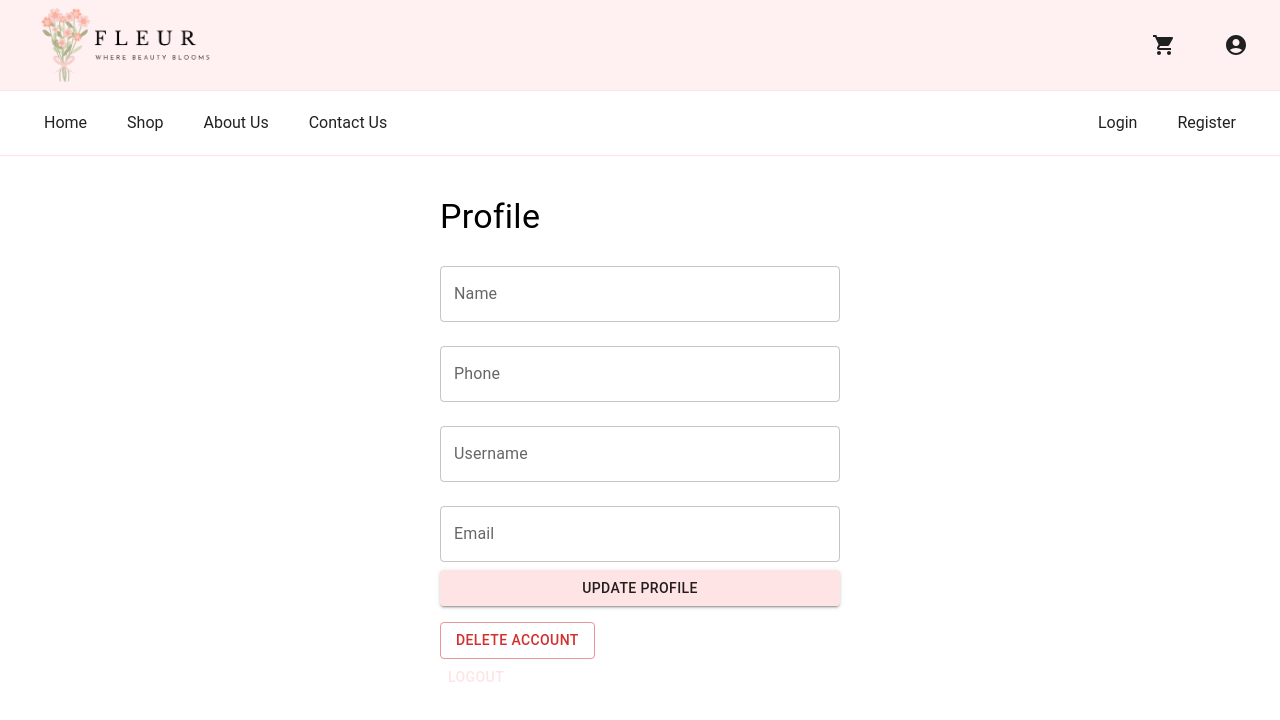
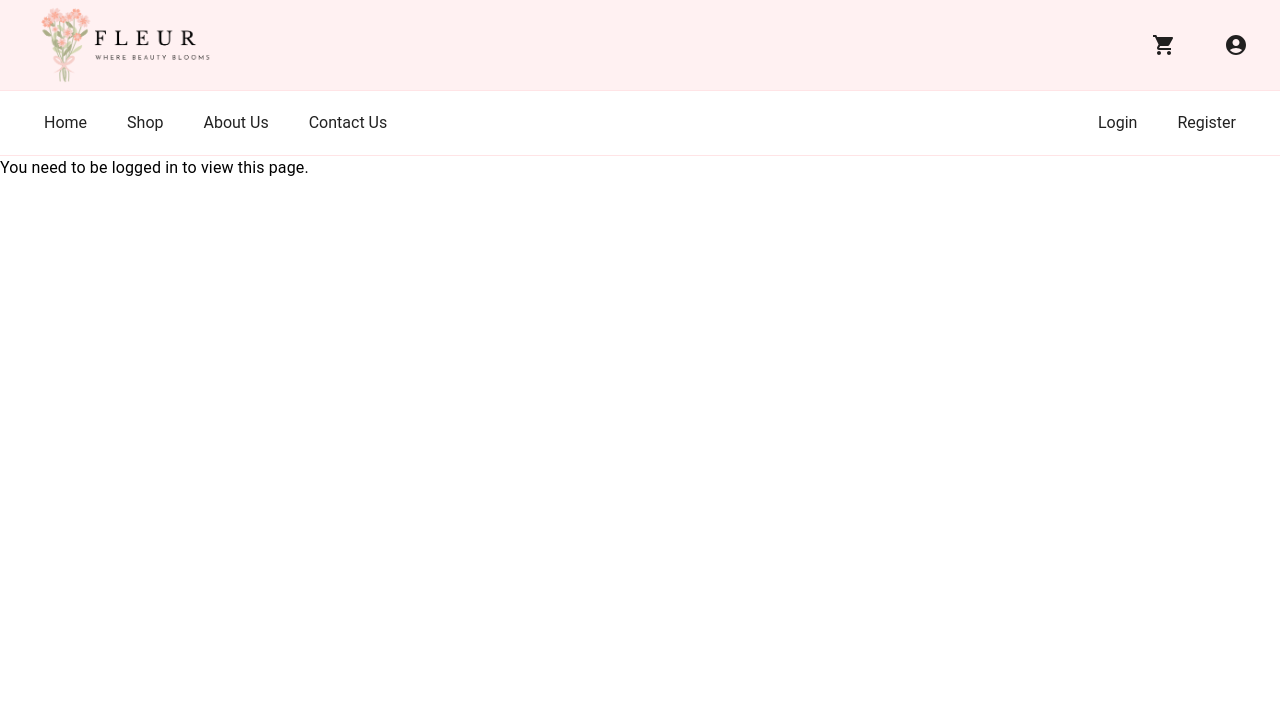
Before and after one commit to Charlette-Tulod/fleur, a React (Vite) app: page /profile in a window 1280 px wide. Shown: the top 720 px of the page. Built offline with nearby package versions, Linux system fonts and the light colour scheme.

Commit message:
modify cart and  profile page

```diff
--- a/src/pages/CartPage/index.tsx
+++ b/src/pages/CartPage/index.tsx
@@ -234,7 +234,7 @@ function CartPage() {
                   ml: 2,
                 }}
               >
-                Checkout
+                Order Now
               </Button>
             </Box>
           </>
--- a/src/pages/ProfilePage/index.tsx
+++ b/src/pages/ProfilePage/index.tsx
@@ -1,128 +1,339 @@
-/* eslint-disable react/jsx-props-no-spreading */
-import { useForm, SubmitHandler } from 'react-hook-form';
-import { zodResolver } from '@hookform/resolvers/zod';
-import * as z from 'zod';
-import { TextField, Button, Box, Typography } from '@mui/material';
-import { useNavigate } from 'react-router-dom';
+// import { useState, useEffect } from 'react';
+// import {
+//   Box,
+//   TextField,
+//   Button,
+//   Typography,
+//   Alert,
+//   Card,
+//   CardContent,
+//   CardActions,
+//   IconButton,
+// } from '@mui/material';
+// import { Edit as EditIcon } from '@mui/icons-material';
 
-import supabase from '../../config/supabaseClient';
-import useUserStore from '../../store/useUserStore';
+// import supabase from '../../config/supabaseClient';
+// import { useUserStore } from '../../store/useUserStore';
 
-const schema = z.object({
-  name: z.string().min(1, 'Name is required'),
-  phone: z.string().min(1, 'Phone is required'),
-  username: z.string().min(1, 'Username is required'),
-  email: z.string().email('Invalid email address').min(1, 'Email is required'),
+// function ProfilePage() {
+//   const { user } = useUserStore((state) => ({
+//     user: state.user,
+//     setUser: state.setUser,
+//     clearUser: state.clearUser,
+//   }));
+//   // Initialize useNavigate hook
+//   const [profile, setProfile] = useState<{
+//     name: string;
+//     phone: string;
+//   } | null>(null);
+//   const [errorMessage, setErrorMessage] = useState<string | null>(null);
+//   const [successMessage, setSuccessMessage] = useState<string | null>(null);
+//   const [isEditMode, setIsEditMode] = useState(false);
+
+//   useEffect(() => {
+//     if (user) {
+//       // Fetch additional user info from Supabase
+//       const fetchProfile = async () => {
+//         const { data, error } = await supabase
+//           .from('profiles')
+//           .select('name, phone')
+//           .eq('id', user.id)
+//           .single();
+
+//         if (data) {
+//           setProfile({ name: data.name, phone: data.phone });
+//         }
+
+//         if (error) {
+//           // console.error('Fetch Profile Error:', error);
+//           setErrorMessage(
+//             error instanceof Error ? error.message : String(error)
+//           );
+//         }
+//       };
+
+//       fetchProfile();
+//     }
+//   }, [user]);
+
+//   const updateProfile = async () => {
+//     setErrorMessage(null);
+//     setSuccessMessage(null);
+
+//     try {
+//       const formData = {
+//         name: profile?.name || '',
+//         phone: profile?.phone || '',
+//       };
+
+//       const { error } = await supabase
+//         .from('profiles')
+//         .update(formData)
+//         .eq('id', user?.id);
+
+//       if (error) {
+//         throw new Error(error.message as string); // Explicitly cast error.message to string
+//       } else {
+//         setSuccessMessage('Profile updated successfully!');
+//         setIsEditMode(false);
+//       }
+//     } catch (error) {
+//       // console.error('Error updating profile:', error);
+//       setErrorMessage(error instanceof Error ? error.message : String(error));
+//     }
+//   };
+
+//   if (!user) {
+//     return <Typography>You need to be logged in to view this page.</Typography>;
+//   }
+
+//   return (
+//     <Box
+//       sx={{
+//         maxWidth: 400,
+//         mx: 'auto',
+//         mt: 5,
+//         p: 3,
+//         boxShadow: 2,
+//         borderRadius: 2,
+//         display: 'flex',
+//         flexDirection: 'column',
+//         alignItems: 'center',
+//       }}
+//     >
+//       <Typography
+//         variant="h4"
+//         fontWeight="bold"
+//         color="customColors.brown"
+//         gutterBottom
+//       >
+//         Profile
+//       </Typography>
+//       {errorMessage && <Alert severity="error">{errorMessage}</Alert>}
+//       {successMessage && <Alert severity="success">{successMessage}</Alert>}
+//       {!isEditMode ? (
+//         <Card>
+//           <CardContent>
+//             <Typography variant="h6">Name: {profile?.name}</Typography>
+//             <Typography variant="h6">Phone: {profile?.phone}</Typography>
+//             <Typography variant="h6">Email: {user.email}</Typography>
+//           </CardContent>
+//           <CardActions>
+//             <IconButton onClick={() => setIsEditMode(true)}>
+//               <EditIcon />
+//             </IconButton>
+//           </CardActions>
+//         </Card>
+//       ) : (
+//         <Box>
+//           <TextField
+//             label="Name"
+//             value={profile?.name || ''}
+//             onChange={(e) =>
+//               setProfile((prev) => ({
+//                 ...prev!,
+//                 name: e.target.value,
+//               }))
+//             }
+//             fullWidth
+//             margin="normal"
+//           />
+//           <TextField
+//             label="Phone"
+//             value={profile?.phone || ''}
+//             onChange={(e) =>
+//               setProfile((prev) => ({
+//                 ...prev!,
+//                 phone: e.target.value,
+//               }))
+//             }
+//             fullWidth
+//             margin="normal"
+//           />
+
+//           <Button
+//             onClick={updateProfile}
+//             variant="contained"
+//             color="primary"
+//             sx={{ mt: 3 }}
+//             fullWidth
+//           >
+//             Update Profile
+//           </Button>
+//           <Button
+//             onClick={() => setIsEditMode(false)}
+//             variant="contained"
+//             color="secondary"
+//             sx={{ mt: 3 }}
+//             fullWidth
+//           >
+//             Cancel
+//           </Button>
+//         </Box>
+//       )}
+//     </Box>
+//   );
+// }
+
+// export default ProfilePage;
+
+import React, { useState, useEffect } from 'react';
+import {
+  Box,
+  TextField,
+  Button,
+  Typography,
+  Alert,
+  Card,
+  CardContent,
+  CardActions,
+  IconButton,
+} from '@mui/material';
+import { Edit as EditIcon } from '@mui/icons-material';
+
+import {
+  fetchUserProfile,
+  updateProfile,
+} from '../../services/userSupabaseService';
+import { useUserStore } from '../../store/useUserStore';
+import { User } from '../../datas/user'; // Adjust the path based on your project structure
+
+function ProfilePage() {
+  const { user } = useUserStore((state) => ({
+    user: state.user,
+    setUser: state.setUser,
+    clearUser: state.clearUser,
+  }));
+  const [profile, setProfile] = useState<User | null>(null);
+  const [errorMessage, setErrorMessage] = useState<string | null>(null);
+  const [successMessage, setSuccessMessage] = useState<string | null>(null);
+  const [isEditMode, setIsEditMode] = useState(false);
+
+  useEffect(() => {
+    if (user) {
+      // Fetch additional user info from Supabase
+      const fetchProfileData = async () => {
+        try {
+          const userData = await fetchUserProfile(user.id);
+          setProfile(userData);
+        } catch (error) {
+          setErrorMessage(
+            error instanceof Error ? error.message : String(error)
+          );
+        }
+      };
+
+      fetchProfileData();
+    }
+  }, [user]);
+
+  const handleUpdateProfile = async () => {
+    setErrorMessage(null);
+    setSuccessMessage(null);
+
+    if (!profile) return;
+
+    try {
+      await updateProfile(profile.id, {
+        name: profile.name,
+        phone: profile.phone,
       });
 
-type ProfileFormInputs = z.infer<typeof schema>;
+      setSuccessMessage('Profile updated successfully!');
+      setIsEditMode(false);
+    } catch (error) {
+      setErrorMessage(error instanceof Error ? error.message : String(error));
+    }
+  };
 
-function ProfilePage() {
-  const { user, setUser } = useUserStore();
-  const {
-    register,
-    handleSubmit,
-    formState: { errors },
-  } = useForm<ProfileFormInputs>({
-    resolver: zodResolver(schema),
-    defaultValues: user || {},
-  });
-  const navigate = useNavigate();
-
-  const onUpdateProfile: SubmitHandler<ProfileFormInputs> = async (data) => {
-    if (!user) return;
-
-    const { data: updatedUserData, error } = await supabase
-      .from('users')
-      .update(data)
-      .eq('id', user.id)
-      .single();
-
-    if (error) {
-      console.error(error.message);
-      return;
+  if (!user) {
+    return <Typography>You need to be logged in to view this page.</Typography>;
   }
 
-    setUser(updatedUserData);
-    // Optionally show a success message or navigate to another page
-  };
-
-  const onDeleteAccount = async () => {
-    if (!user) return;
-
-    const { error } = await supabase.from('users').delete().eq('id', user.id);
-
-    if (error) {
-      console.error(error.message);
-      return;
-    }
-
-    // Perform any necessary cleanup or redirect to a different page
-    setUser(null);
-    navigate('/'); // Redirect to home page or login page
-  };
-
-  const onLogout = async () => {
-    const { error } = await supabase.auth.signOut();
-
-    if (error) {
-      console.error(error.message);
-      return;
-    }
-
-    setUser(null);
-    navigate('/login'); // Redirect to login page after logout
-  };
-
   return (
-    <Box sx={{ maxWidth: 400, mx: 'auto', mt: 5 }}>
-      <Typography variant="h4" component="h1" gutterBottom>
+    <Box
+      sx={{
+        maxWidth: 400,
+        mx: 'auto',
+        mt: 5,
+        p: 3,
+        boxShadow: 2,
+        borderRadius: 2,
+        display: 'flex',
+        flexDirection: 'column',
+        alignItems: 'center',
+      }}
+    >
+      <Typography
+        variant="h4"
+        fontWeight="bold"
+        color="customColors.brown"
+        gutterBottom
+      >
         Profile
       </Typography>
-      <form onSubmit={handleSubmit(onUpdateProfile)}>
+      {errorMessage && <Alert severity="error">{errorMessage}</Alert>}
+      {successMessage && <Alert severity="success">{successMessage}</Alert>}
+      {!isEditMode ? (
+        <Card>
+          <CardContent>
+            <Typography variant="h6">Name: {profile?.name}</Typography>
+            <Typography variant="h6">Phone: {profile?.phone}</Typography>
+            <Typography variant="h6">Email: {user.email}</Typography>
+          </CardContent>
+          <CardActions>
+            <IconButton onClick={() => setIsEditMode(true)}>
+              <EditIcon />
+            </IconButton>
+          </CardActions>
+        </Card>
+      ) : (
+        <Box>
           <TextField
-          {...register('name')}
             label="Name"
+            value={profile?.name || ''}
+            onChange={(e) =>
+              setProfile((prevProfile) => ({
+                ...prevProfile!,
+                name: e.target.value,
+              }))
+            }
             fullWidth
             margin="normal"
-          error={!!errors.name}
-          helperText={errors.name?.message}
           />
           <TextField
-          {...register('phone')}
             label="Phone"
+            value={profile?.phone || ''}
+            onChange={(e) =>
+              setProfile((prevProfile) => ({
+                ...prevProfile!,
+                phone: e.target.value,
+              }))
+            }
             fullWidth
             margin="normal"
-          error={!!errors.phone}
-          helperText={errors.phone?.message}
           />
-        <TextField
-          {...register('username')}
-          label="Username"
+
+          <Button
+            onClick={handleUpdateProfile}
+            variant="contained"
+            color="primary"
+            sx={{ mt: 3 }}
             fullWidth
-          margin="normal"
-          error={!!errors.username}
-          helperText={errors.username?.message}
-        />
-        <TextField
-          {...register('email')}
-          label="Email"
-          fullWidth
-          margin="normal"
-          error={!!errors.email}
-          helperText={errors.email?.message}
-        />
-        <Button type="submit" variant="contained" color="primary" fullWidth>
+          >
             Update Profile
           </Button>
-      </form>
-      <Box mt={2}>
-        <Button onClick={onDeleteAccount} variant="outlined" color="error">
-          Delete Account
+          <Button
+            onClick={() => setIsEditMode(false)}
+            variant="contained"
+            color="secondary"
+            sx={{ mt: 3 }}
+            fullWidth
+          >
+            Cancel
           </Button>
-        <br />
-        <Button onClick={onLogout}>Logout</Button>
         </Box>
+      )}
     </Box>
   );
 }
```
Lines whose indentation alone changed are shown as unchanged.
